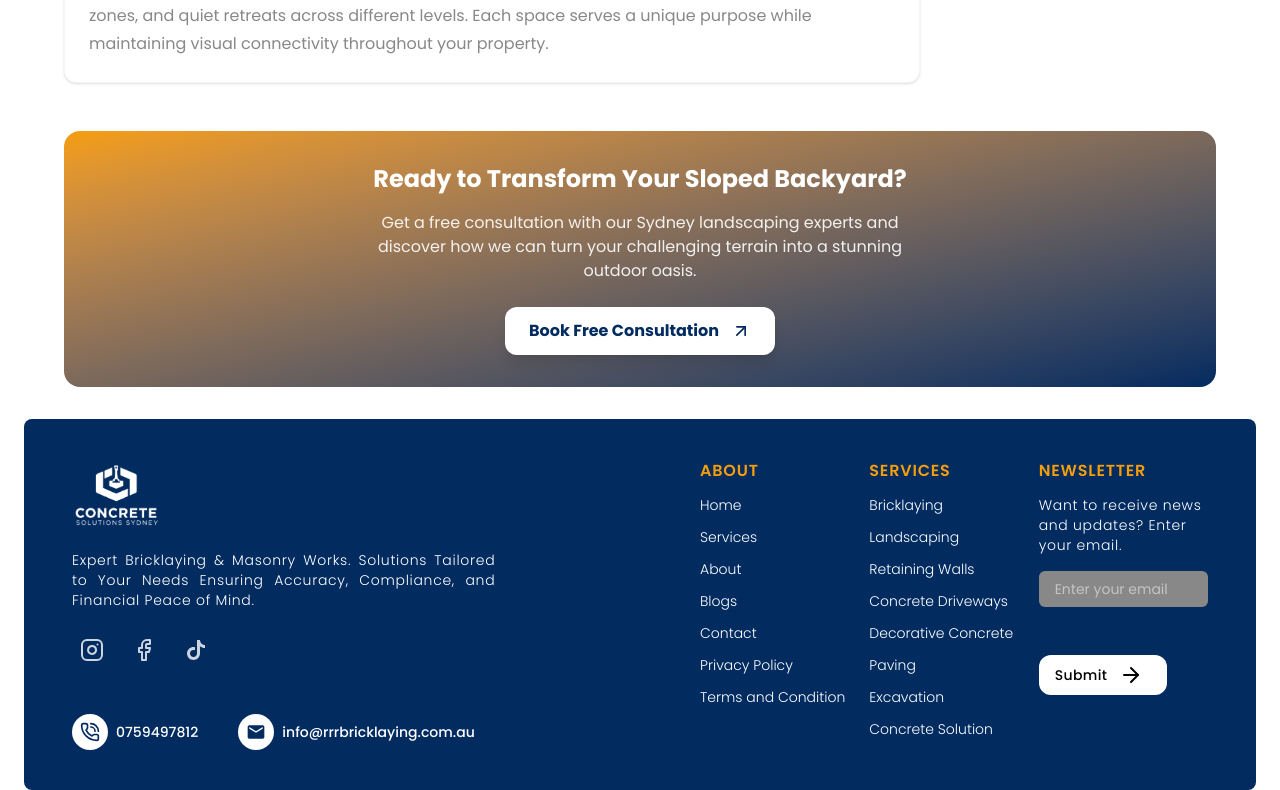
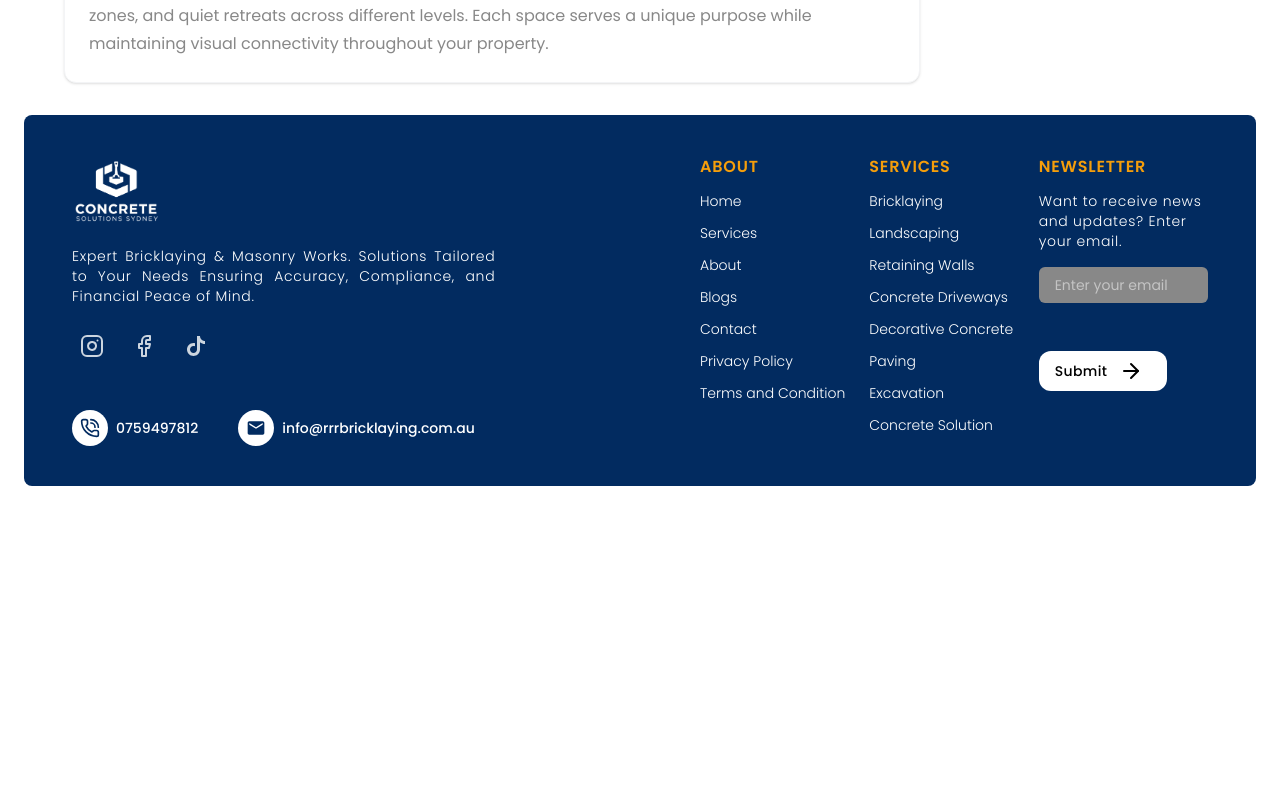
Before and after one commit to Yadee9910/Concrete_solutions_sydeny, a Next.js app: page /blogs/transform-sloped-sydney-backyard in a window 1280 px wide. Shown: the part 2397-3187 px from the top of the page. After the commit the page ends 2883 px from the top, so only its background shows below. Built offline with nearby package versions, Linux system fonts and the light colour scheme.

Commit message:
feat:navigation for headers

```diff
--- a/app/(user)/blogs/[slug]/page.tsx
+++ b/app/(user)/blogs/[slug]/page.tsx
@@ -182,22 +182,7 @@ function BlogDetail() {
             </div>
           </div>
 
-          {/* Bottom CTA Section - Common for both columns */}
-          <div className='bg-linear-to-br from-primary to-secondary rounded-2xl p-8 text-center text-white mt-12'>
-            <h3 className='text-2xl font-bold mb-4'>Ready to Transform Your Sloped Backyard?</h3>
-            <p className='text-white/90 mb-6 max-w-xl mx-auto'>
-              Get a free consultation with our Sydney landscaping experts and discover how we can turn your challenging terrain into a stunning outdoor oasis.
-            </p>
-            <div className='flex flex-col sm:flex-row gap-4 justify-center'>
-              <Link
-                href="/contact"
-                className='inline-flex items-center gap-3 bg-white text-secondary px-6 py-3 rounded-xl font-bold hover:bg-gray-100 transition-all duration-300 hover:scale-105 shadow-lg'
-              >
-                Book Free Consultation
-                <ArrowUpRight className='size-5' />
-              </Link>
-            </div>
-          </div>
+
 
         </div>
       </main>
--- a/app/(user)/ourblog/page.tsx
+++ /dev/null
@@ -1,18 +0,0 @@
-import React from 'react'
-import HeroCard from '@/components/cards/HeroCard'
-
-function page() {
-  return (
-    <div className='flex flex-col'>
-        <HeroCard title="Latest Blog" page="BLOGS" btn="Our Blog"/>
-
-        {/* <----one blog details content----> */}
-        <div>
-
-        </div>
-
-    </div>
-  )
-}
-
-export default page
--- /dev/null
+++ b/app/(user)/services/bricklaying/page.tsx
@@ -0,0 +1,9 @@
+import React from 'react'
+
+function Bricklaying() {
+  return (
+    <div>Bricklaying</div>
+  )
+}
+
+export default Bricklaying
--- /dev/null
+++ b/app/(user)/services/landscaping/page.tsx
@@ -0,0 +1,9 @@
+import React from 'react'
+
+function Landscaping() {
+  return (
+    <div>Landscaping</div>
+  )
+}
+
+export default Landscaping
--- /dev/null
+++ b/app/(user)/services/retaining/page.tsx
@@ -0,0 +1,9 @@
+import React from 'react'
+
+function RetainingWalls() {
+  return (
+    <div>RetainingWalls</div>
+  )
+}
+
+export default RetainingWalls
--- a/components/Header.tsx
+++ b/components/Header.tsx
@@ -1,11 +1,14 @@
+"use client"
 import { logo } from "../app/assets/assets"
 import Image from "next/image"
 import { DropdownMenu, DropdownMenuContent, DropdownMenuItem, DropdownMenuTrigger,DropdownMenuSeparator } from "./ui/dropdown-menu"
 import { ArrowRight, ChevronDown, Phone } from "lucide-react"
 import Link from "next/link"
+import { useRouter } from "next/navigation"
 
 
 export default function Header(){
+    const router = useRouter()
     return(
         <div className="bg-main px-6 py-4 h-[12vh] w-full flex flex-row justify-between items-center ">
             {/* the logo */}
@@ -29,10 +32,10 @@ export default function Header(){
                            </button>
                         </DropdownMenuTrigger>
                         <DropdownMenuContent align="start" className="rounded-lg text-text text-lg bg-main border-gray shadow-sm">
-                            <DropdownMenuItem className="cursor-pointer hover:translate-x-2 transition-transform duration-200 ease-in-out hover:text-primary  px-4 py-2 text-sm tracking-wide ">Landscaping</DropdownMenuItem>  <DropdownMenuSeparator className="bg-text/10 h-px" />
-                            <DropdownMenuItem className="cursor-pointer hover:translate-x-2 transition-transform duration-200 ease-in-out hover:text-primary  px-4 py-2 text-sm tracking-wide ">Landscaping</DropdownMenuItem>
+                            <DropdownMenuItem onClick={() => router.push("/services/landscaping")} className="cursor-pointer hover:translate-x-2 transition-transform duration-200 ease-in-out hover:text-primary  px-4 py-2 text-sm tracking-wide ">Landscaping</DropdownMenuItem>  <DropdownMenuSeparator className="bg-text/10 h-px" />
+                            <DropdownMenuItem onClick={() => router.push("/services/bricklaying")} className="cursor-pointer hover:translate-x-2 transition-transform duration-200 ease-in-out hover:text-primary  px-4 py-2 text-sm tracking-wide ">Bricklaying</DropdownMenuItem>
                              <DropdownMenuSeparator className="bg-text/10 h-px" />
-                            <DropdownMenuItem className="cursor-pointer hover:translate-x-2 transition-transform duration-200 ease-in-out hover:text-primary  px-4 py-2 text-sm tracking-wide ">Landscaping</DropdownMenuItem>
+                            <DropdownMenuItem onClick={() => router.push("/services/retaining")} className="cursor-pointer hover:translate-x-2 transition-transform duration-200 ease-in-out hover:text-primary  px-4 py-2 text-sm tracking-wide ">Retaining Walls</DropdownMenuItem>
                         </DropdownMenuContent>
                     </DropdownMenu>
 
```
